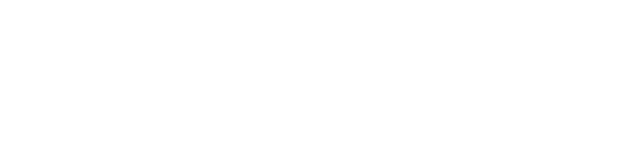
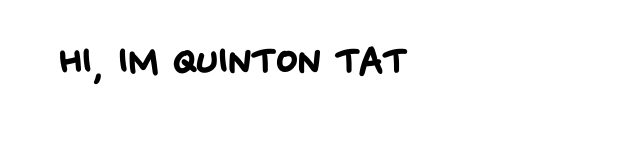
Before and after one commit to EGGNOGFLAVOUREDMILK/website, a plain HTML site: page index.html in a window 1280 px wide. Shown: the whole page, without its empty margins (0-640 px from the left). Drawn offline with Linux system fonts and the light colour scheme.

Commit message:
second commit

```diff
--- a/index.html
+++ b/index.html
@@ -3,9 +3,18 @@
 
 <head>
     <title>Resume</title>
+    <link rel="stylesheet" href="style.css"/>
+
+    <link rel="preconnect" href="https://fonts.googleapis.com">
+    <link rel="preconnect" href="https://fonts.gstatic.com" crossorigin>
+    <link href="https://fonts.googleapis.com/css2?family=Nanum+Pen+Script&display=swap" rel="stylesheet">
+
 </head>
 
 <body>
+
+    <h1>HI, IM QUINTON TAT</h1>
+
 </body>
 
 </html>
--- /dev/null
+++ b/style.css
@@ -0,0 +1,9 @@
+
+
+h1{
+    display: flex;
+    align-items: center;
+     font-family: "Nanum Pen Script", cursive;
+    font-size: 50px;
+    margin-left: 50px;
+}
```
Also changed, not shown: 1 other file.
